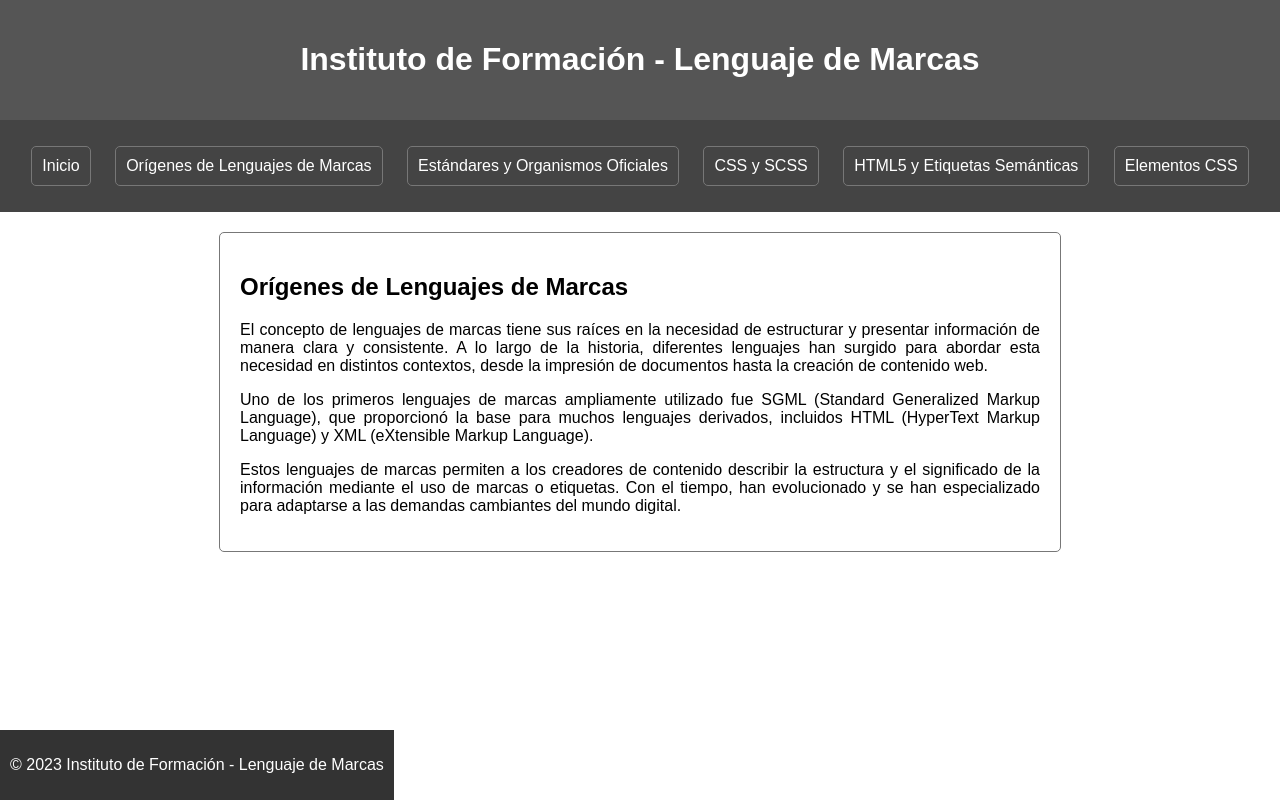
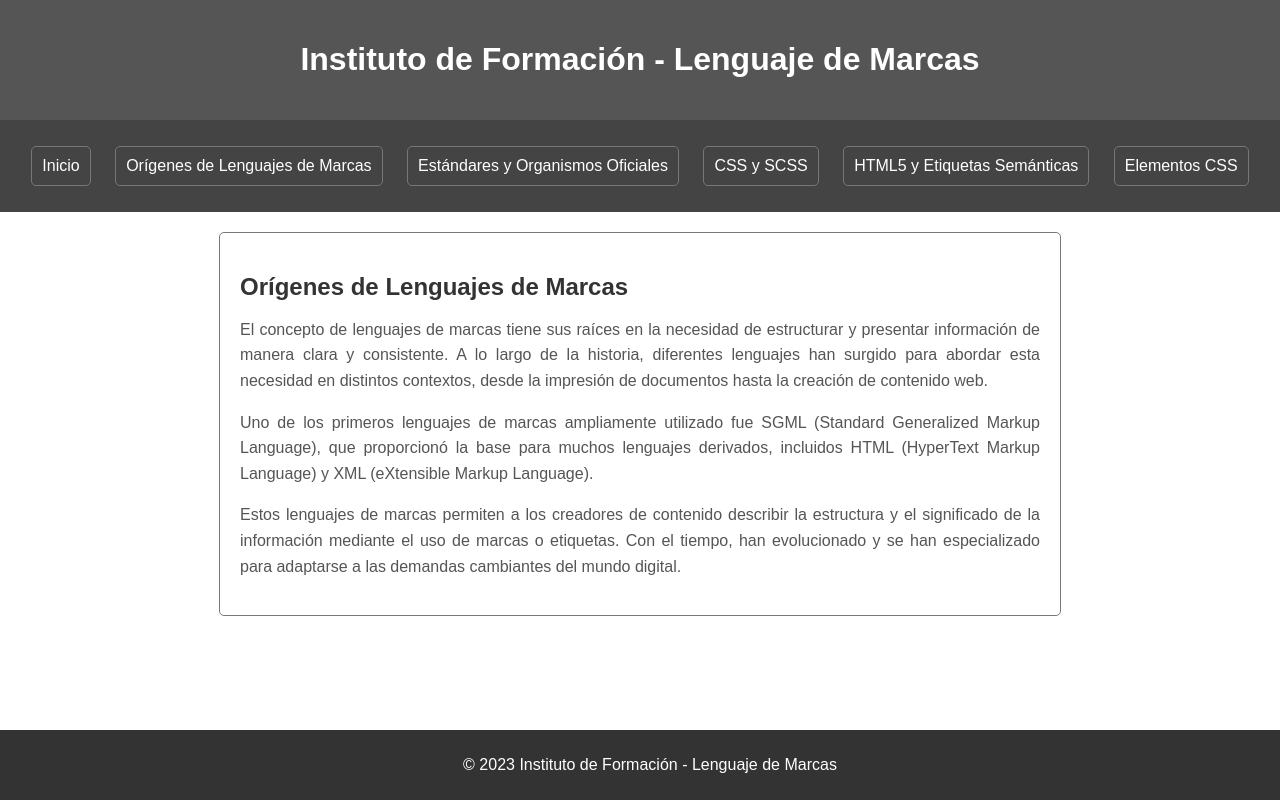
Before and after one commit to hollyredfield/web, a plain HTML site: page hito_lenguaje_demarcas/hito_primertrimestre/origenes.html in a window 1280 px wide. Drawn offline with Linux system fonts and the light colour scheme.

Commit message:
Add hover effect and styles to origenes section and footer

```diff
--- a/hito_lenguaje_demarcas/hito_primertrimestre/origenes.css
+++ b/hito_lenguaje_demarcas/hito_primertrimestre/origenes.css
@@ -57,6 +57,7 @@ nav.main-menu a {
 nav.main-menu a:hover {
     background-color: #555;
     color: #fff;
+    transform: scale(1.1); /* Efecto de escala al hacer hover */
 }
 
 /* Contenido principal */
@@ -73,6 +74,29 @@ nav.main-menu a:hover {
     text-align: justify;
 }
 
+.origenes-section h2 {
+    color: #333;
+    margin-bottom: 10px;
+    font-size: 24px;
+    transition: color 0.3s ease;
+}
+
+.origenes-section p {
+    line-height: 1.6;
+    color: #555;
+    transition: color 0.3s ease;
+}
+
+.origenes-section a {
+    color: #007BFF;
+    text-decoration: underline;
+    transition: color 0.3s ease;
+}
+
+.origenes-section a:hover {
+    color: #0056b3;
+}
+
 /* Estilos del footer */
 footer {
     text-align: center;
@@ -81,4 +105,5 @@ footer {
     padding: 10px;
     position: fixed;
     bottom: 0;
-    width:
+    width: 100%;
+}
```
